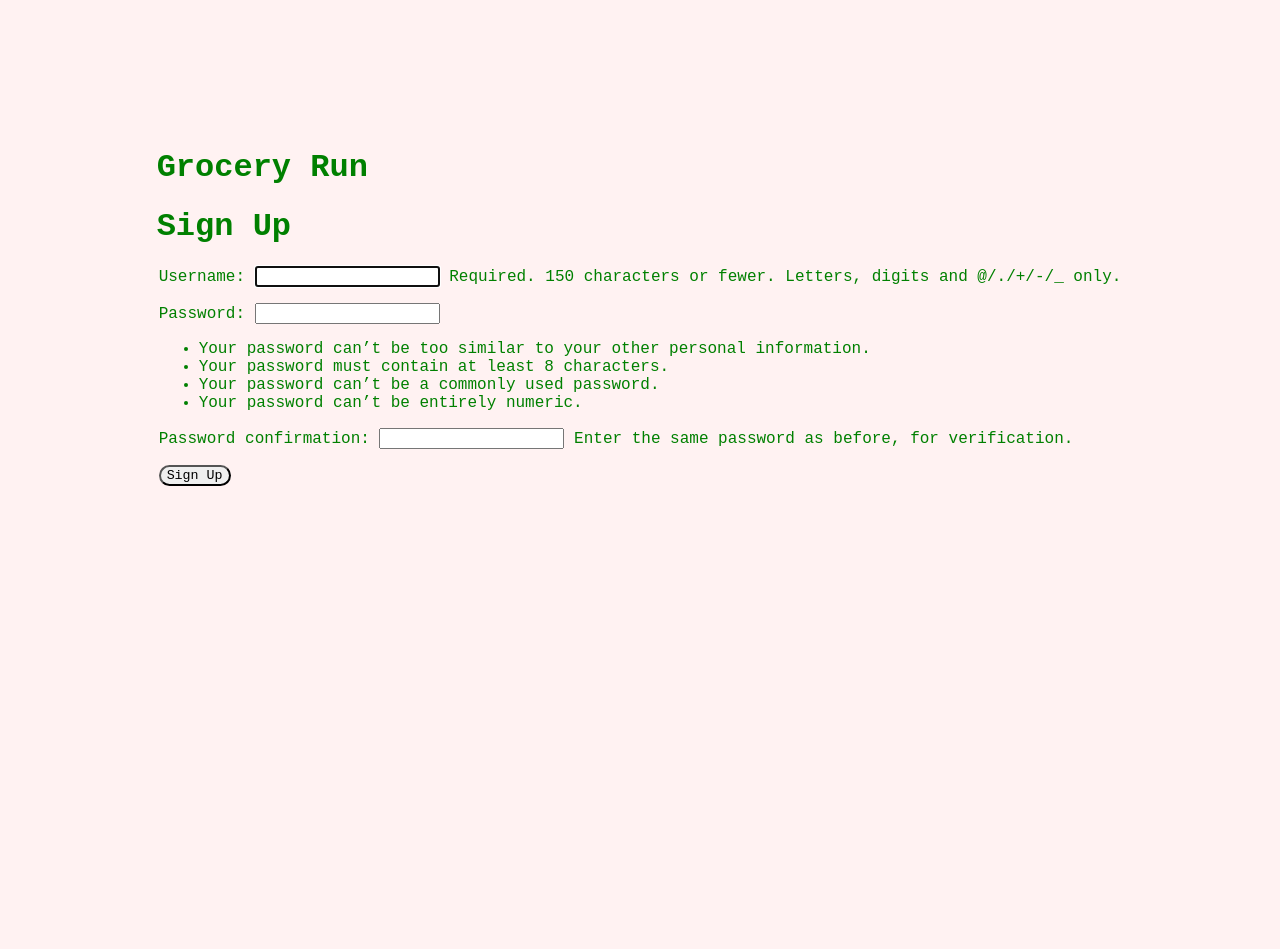
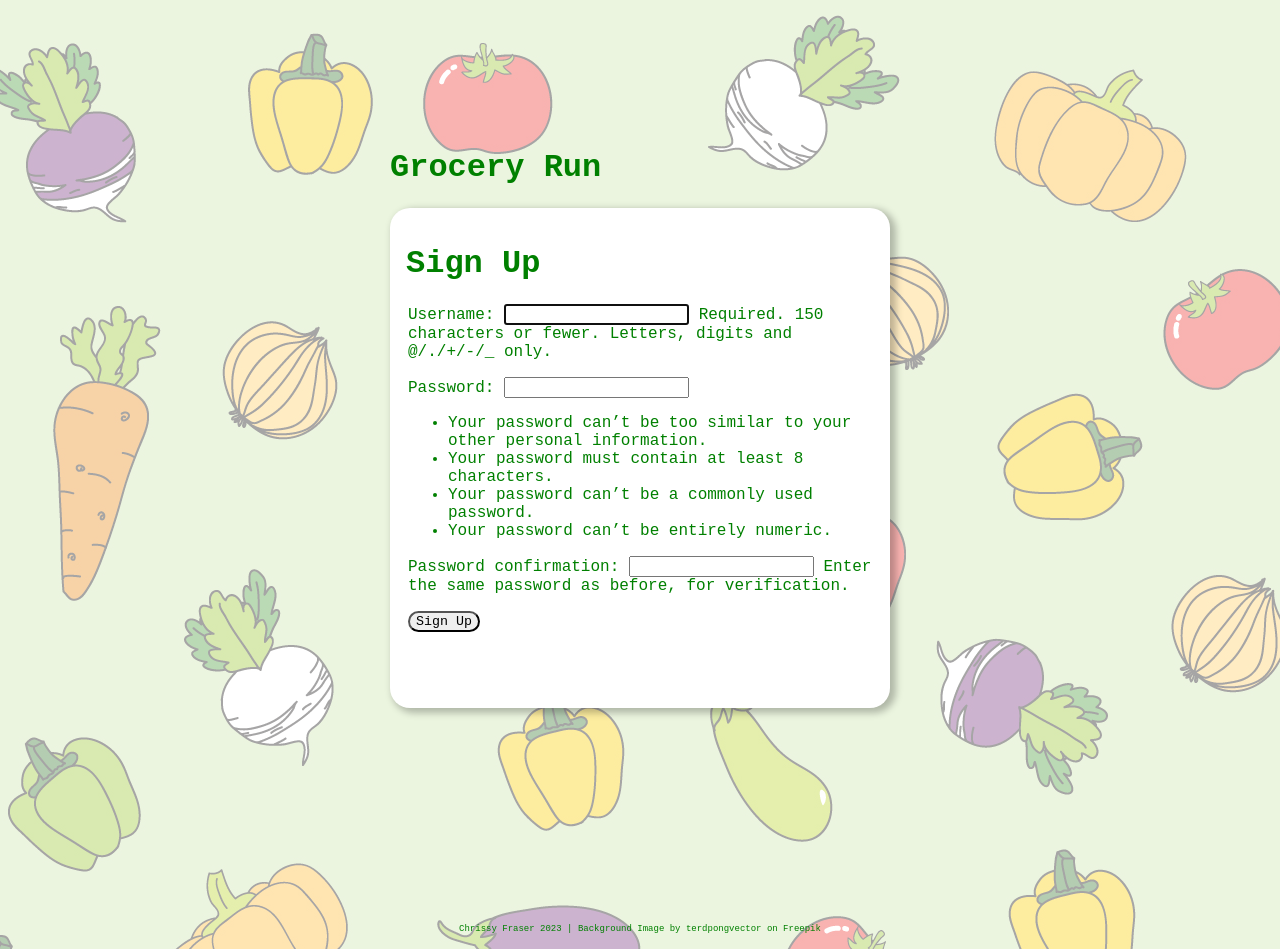
Before and after one commit to chrissyFraser/grocery-run, a Django app: page /accounts/signup/ in a window 1280 px wide. Before the commit the page ends 928 px from the top, so only its background shows below. Run offline with Django 4.2, Linux system fonts and the light colour scheme.

Commit message:
feat: footer

```diff
--- a/grocery_run/static/css/app.css
+++ b/grocery_run/static/css/app.css
@@ -1,5 +1,7 @@
 html {
-    background-color: rgb(255, 242, 242);
+    background-image: url("/static/img/veg-bg.jpg");
+    background-color: rgba(255, 255, 255, 0.6);
+    background-blend-mode: lighten;
     color: green;
     display: table;
     margin: auto;
@@ -66,3 +68,38 @@ form {
     box-shadow: rgba(44, 187, 99, .35) 0 -25px 18px -14px inset, rgba(44, 187, 99, .25) 0 1px 2px, rgba(44, 187, 99, .25) 0 2px 4px, rgba(44, 187, 99, .25) 0 4px 8px, rgba(44, 187, 99, .25) 0 8px 16px, rgba(44, 187, 99, .25) 0 16px 32px;
     transform: scale(1.05) rotate(-1deg);
 }
+
+
+.container {
+    width: 100%;
+    height: auto;
+    min-height: 500px;
+    max-width: 500px;
+    min-width: 250px;
+    background: #ffffff;
+    background-size: 25px 25px;
+    border-radius: 20px;
+    box-shadow: 4px 3px 7px 2px #00000040;
+    padding: 1rem;
+    box-sizing: border-box;
+}
+
+footer {
+    font-size: xx-small;
+    text-align: center;
+    align-content: center;
+    position: absolute;
+    bottom: 0;
+    width: 100%;
+    height: 2.5rem;
+}
+
+
+#page-container {
+    position: relative;
+    min-height: 100vh;
+}
+
+#content-wrap {
+    padding-bottom: 2.5rem;
+}
--- a/grocery_run/templates/base.html
+++ b/grocery_run/templates/base.html
@@ -10,12 +10,19 @@
         <link rel="stylesheet" href="{% static 'css/app.css' %}">
         <link rel="icon" type="image/x-icon" href="{% static "img/favicon.ico" %}">
     </head>
+    <div id="page-container">
         <header>
             <h1>Grocery Run</h1>
             <nav></nav>
         </header>
         <body>
+            <div  class="container" id="content-wrap">
             {% block content %}
             {% endblock content %}
+            </div>
         </body>
+        <footer>
+            <p>Chrissy Fraser 2023 | <a href="https://www.freepik.com/free-vector/healthy-vegetables-background_848742.htm#query=vegetable%20drawing%20cute%20background&position=5&from_view=search&track=ais">Background Image by terdpongvector</a> on Freepik<p>
+        </footer>
+    </div>
 </html>
```
Also changed, not shown: db.sqlite3, grocery_run/static/img/veg-bg.jpg (added). Lines whose indentation alone changed are shown as unchanged.
